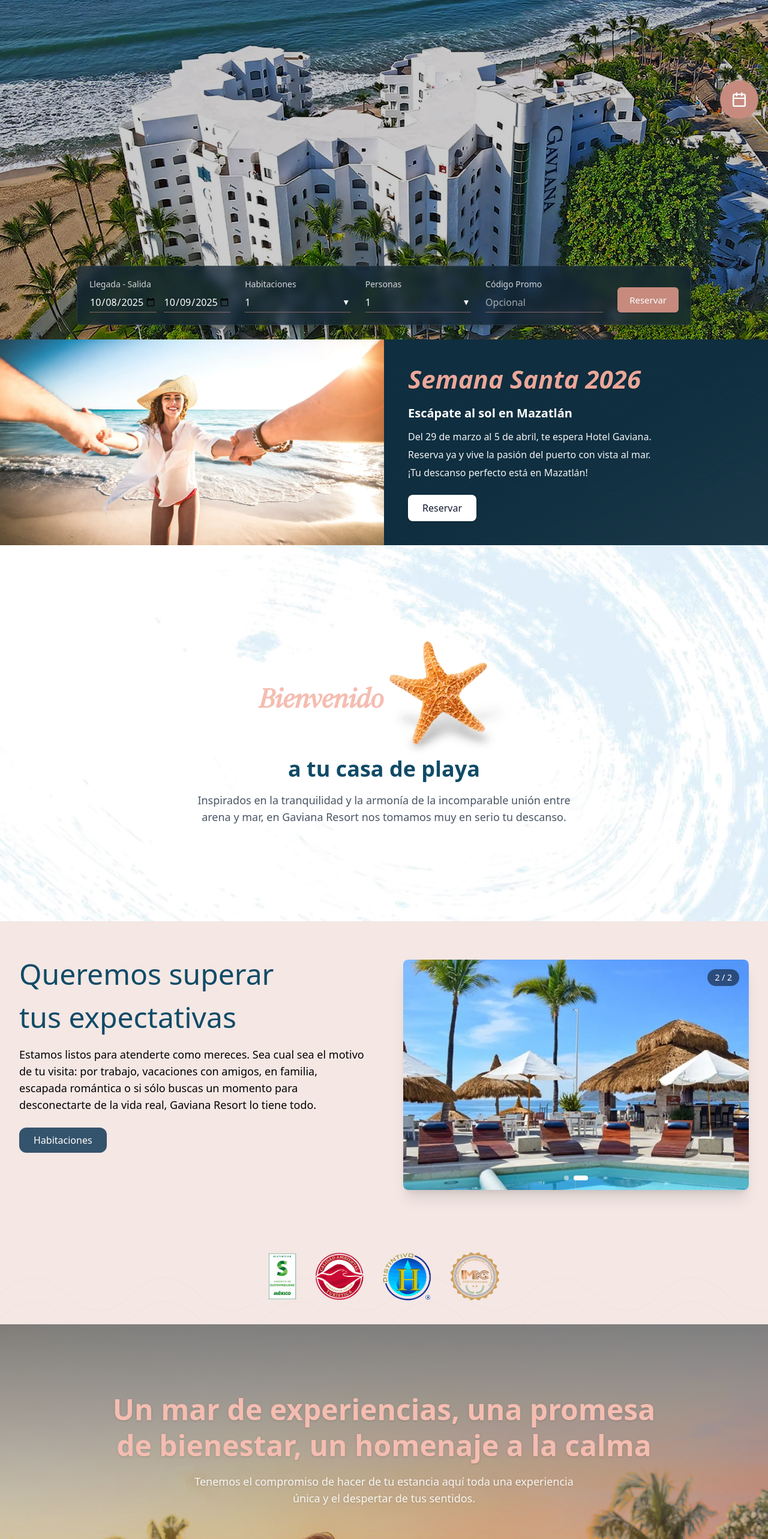
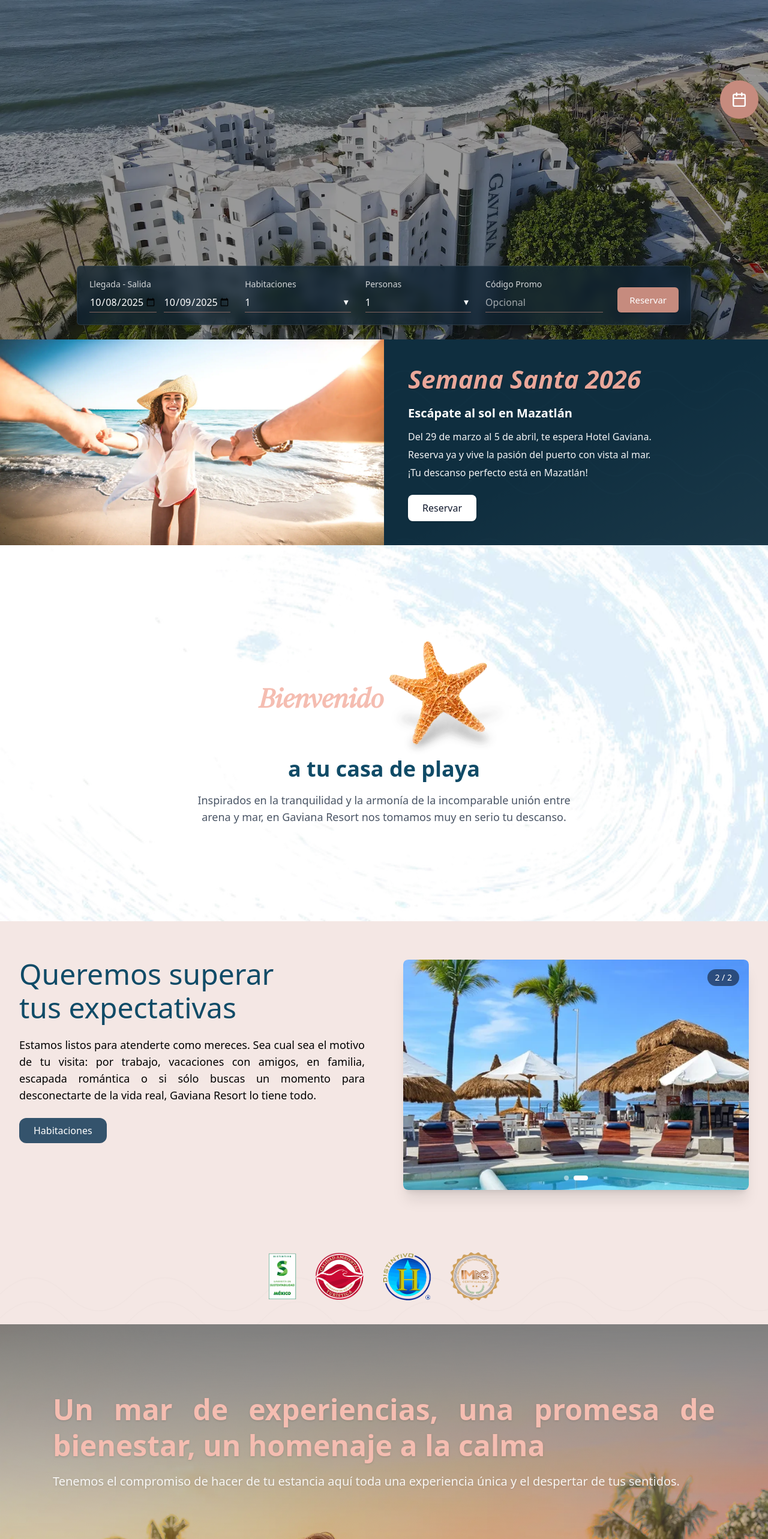
Before and after one commit to Diegoweh/gaviana-resort, a Next.js app: page / in a window 1280 px wide. Shown: the part 234-2800 px from the top of the page at 60% size. Built offline with nearby package versions, Linux system fonts and the light colour scheme.

Commit message:
hero banner changed

```diff
--- a/app/page.tsx
+++ b/app/page.tsx
@@ -32,9 +32,10 @@ export default function Home() {
     <>
     <ImageBanner
       titleImageSrc="/img/titleLogo.png"
-      imageSrc="/img/hero.webp"
+      imageSrc="/img/hero2.webp"
+      mobileImageSrc="/img/heroMovil.webp"
       height="h-screen"
-      overlayOpacity="bg-black/20"
+      overlayOpacity="bg-black/40"
       priority
     />
     <PromoSplitBanner
@@ -86,7 +87,7 @@ export default function Home() {
       </motion.h2>
 
       <motion.p
-        className="mt-4 text-lg text-gray-600 max-w-2xl mx-auto text-center"
+        className="mt-4 text-lg text-gray-600 max-w-2xl mx-auto text-justify"
         initial={{ x: -100, opacity: 0 }}
         whileInView={{ x: 0, opacity: 1 }}
         transition={{ duration: 0.8, ease: "easeOut", delay: 0.25 }}
@@ -122,7 +123,7 @@ export default function Home() {
             <p className="text-[#104b67] lg:text-5xl text-lg font-medium  mb-6">
               SPA Pyramides
             </p>
-            <p className="text-base sm:text-lg">
+            <p className="text-base sm:text-lg md:text-start text-justify">
               Date el gusto de salir del estrés que se vive en la ciudad. Visita el Spa Pyramides y deja tu descanso en manos de quienes saben. Ofrecemos para ti una gran variedad de opciones para tu relajación.
             </p>
 
@@ -152,7 +153,7 @@ export default function Home() {
             <p className="text-[#104b67] lg:text-5xl text-lg font-medium  mb-6">
               Gastronomía
             </p>
-            <p className="text-base sm:text-lg">
+            <p className="text-base sm:text-lg md:text-start text-justify">
               Haremos de tu estancia en Mazatlán una visita inolvidable y placentera. En Gaviana podrás disfrutar de bares exclusivos y restaurantes temáticos, cada uno listo para recibirte y maravillarte con su concepto.
             </p>
 
--- a/components/layout/ImageBanner.tsx
+++ b/components/layout/ImageBanner.tsx
@@ -18,7 +18,7 @@ const ImageBanner: React.FC<ImageBannerProps> = ({
   imageSrc,
   mobileImageSrc,
   children,
-  overlayOpacity = 'bg-black/30',
+  overlayOpacity = 'bg-black/50',
   height = 'h-screen',
   priority = true,
   titleImageSrc, // 👈 imagen del título
--- a/components/layout/WeSection.tsx
+++ b/components/layout/WeSection.tsx
@@ -50,7 +50,7 @@ export default function WeSection() {
         </motion.h2>
 
         <motion.p
-          className="mt-4 text-lg text-gray-600 max-w-2xl mx-auto text-center"
+          className="mt-4 text-lg text-gray-600 max-w-2xl mx-auto text-justify md:text-center"
           initial={{ x: -100, opacity: 0 }}
           whileInView={{ x: 0, opacity: 1 }}
           transition={{ duration: 0.8, ease: "easeOut", delay: 0.25 }}
@@ -68,13 +68,13 @@ export default function WeSection() {
 
             {/* Right column - Description */}
             <div className="space-y-6 leading-relaxed text-center lg:text-left">
-              <p className="text-[#104b67] lg:text-5xl text-3xl font-medium mb-6">
+              <p className="text-[#104b67] lg:text-5xl text-3xl font-medium mb-2">
                 Queremos superar
               </p>
               <p className="text-[#104b67] lg:text-5xl text-3xl font-medium  mb-6">
                 tus expectativas
               </p>
-              <p className="text-base sm:text-lg">
+              <p className="text-base sm:text-lg text-justify">
                 Estamos listos para atenderte como mereces. Sea cual sea el motivo de tu visita: por trabajo, vacaciones con amigos, en familia, escapada romántica o si sólo buscas un momento para desconectarte de la vida real, Gaviana Resort lo tiene todo.
               </p>
 
@@ -139,12 +139,12 @@ export default function WeSection() {
             transition={{ duration: 0.8, ease: 'easeOut', delay: 0.1 }}
             viewport={{ once: true }}
           >
-            <span className="block text-[#f5bdb1]">Un mar de experiencias, una promesa</span>
-            <span className="block text-[#f5bdb1]">de bienestar, un homenaje a la calma</span>
+            <span className="block text-[#f5bdb1] text-justify">Un mar de experiencias, una promesa de bienestar, un homenaje a la calma</span>
+            {/* <span className="block text-[#f5bdb1]">de bienestar, un homenaje a la calma</span> */}
           </motion.h2>
 
           <motion.p
-            className="mt-3 md:mt-4 text-base md:text-lg text-white/90 max-w-2xl text-center mx-auto drop-shadow"
+            className="mt-3 md:mt-4 text-base md:text-xl text-white/90 text-justify mx-auto drop-shadow"
             initial={{ x: -100, opacity: 0 }}
             whileInView={{ x: 0, opacity: 1 }}
             transition={{ duration: 0.8, ease: 'easeOut', delay: 0.25 }}
```
Also changed, not shown: public/img/hero2.webp (added), public/img/heroMovil.webp (added).
